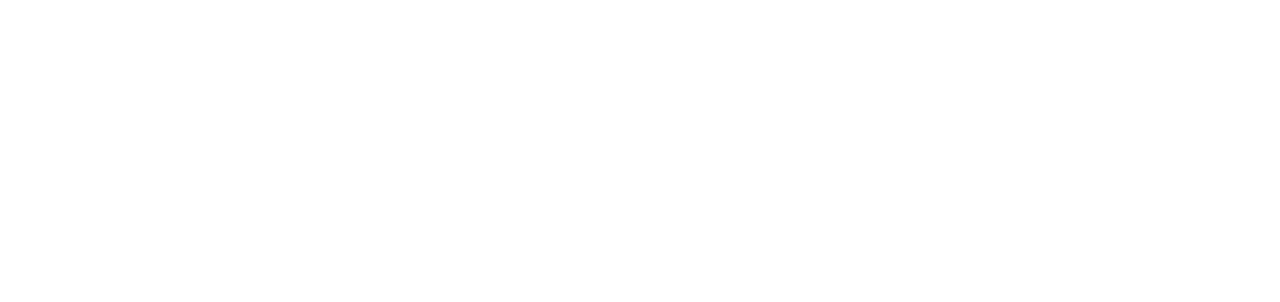
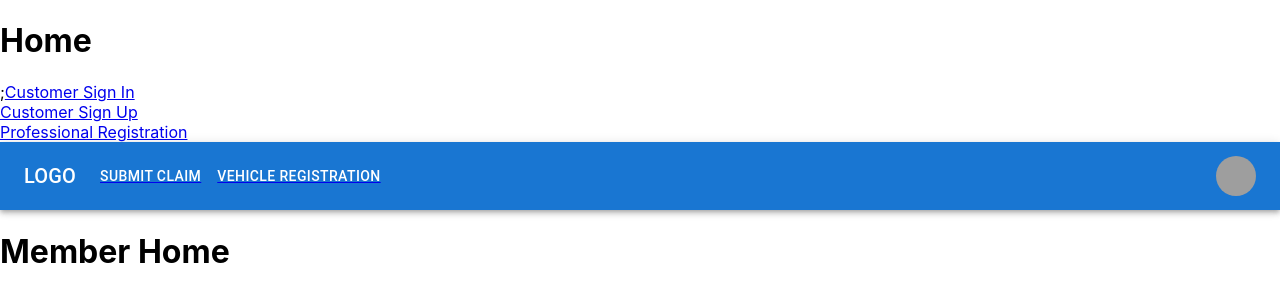
Before and after one commit to emma-edwards/CSCI314-C13, a React (Create React App) app in the folder my-react-app/: page /MemberHome in a window 1280 px wide. Before the commit this address had no page. Shown: the top 302 px of the page. Built offline with nearby package versions, Linux system fonts and the light colour scheme; grey boxes are pictures that could not be loaded.

Commit message:
working on page structure

```diff
--- a/my-react-app/src/Pages/Home.js
+++ b/my-react-app/src/Pages/Home.js
@@ -1,5 +1,22 @@
+import { Outlet, Link as RouterLink } from "react-router-dom";
+
 const Home = () => {
-    return <h1>Home</h1>;
+    return (
+        <>
+            <h1>Home</h1>;
+
+            <RouterLink to="/SignIn">Customer Sign In</RouterLink>
+            <br />
+            <RouterLink to="/SignUp">Customer Sign Up</RouterLink>
+            <br />
+            <RouterLink to="/ProfessionalReg">Professional Registration</RouterLink>
+            <br />
+
+            <Outlet />
+
+        </>
+    )
+
 };
 
 export default Home;
--- /dev/null
+++ b/my-react-app/src/Pages/MemberHome.js
@@ -0,0 +1,7 @@
+const MemberHome = () => {
+    return <h1>Member Home</h1>;
+
+
+};
+
+export default MemberHome;
--- /dev/null
+++ b/my-react-app/src/Pages/Nav.js
@@ -0,0 +1,153 @@
+import * as React from 'react';
+import AppBar from '@mui/material/AppBar';
+import Box from '@mui/material/Box';
+import Toolbar from '@mui/material/Toolbar';
+import IconButton from '@mui/material/IconButton';
+import Typography from '@mui/material/Typography';
+import Menu from '@mui/material/Menu';
+import MenuIcon from '@mui/icons-material/Menu';
+import Container from '@mui/material/Container';
+import Avatar from '@mui/material/Avatar';
+import Button from '@mui/material/Button';
+import Tooltip from '@mui/material/Tooltip';
+import MenuItem from '@mui/material/MenuItem';
+import { Outlet, Link as RouterLink } from "react-router-dom";
+
+const pages = [['Submit Claim', '/SubmitClaim'], ['Vehicle Registration', '/VehicleReg']];
+//const pageRoutes = ['/SubmitClaim', '/VehicleReg'];
+//const numPages = 2;
+const settings = [['Home', '/MemberHome' ], ['Membership', '/EditMembership'], ['Logout', '/']];
+//const settingRoutes = [, '/EditMembership', '/Home'];
+
+const ResponsiveAppBar = () => {
+    const [anchorElNav, setAnchorElNav] = React.useState(null);
+    const [anchorElUser, setAnchorElUser] = React.useState(null);
+
+    const handleOpenNavMenu = (event) => {
+        setAnchorElNav(event.currentTarget);
+    };
+    const handleOpenUserMenu = (event) => {
+        setAnchorElUser(event.currentTarget);
+    };
+
+    const handleCloseNavMenu = () => {
+        setAnchorElNav(null);
+    };
+
+    const handleCloseUserMenu = () => {
+        setAnchorElUser(null);
+    };
+
+    return (
+        <>
+        <AppBar position="static">
+            <Container maxWidth="xl">
+                <Toolbar disableGutters>
+                    <Typography
+                        variant="h6"
+                        noWrap
+                        component="div"
+                        sx={{ mr: 2, display: { xs: 'none', md: 'flex' } }}
+                    >
+                        LOGO
+                    </Typography>
+
+                    <Box sx={{ flexGrow: 1, display: { xs: 'flex', md: 'none' } }}>
+                        <IconButton
+                            size="large"
+                            aria-label="account of current user"
+                            aria-controls="menu-appbar"
+                            aria-haspopup="true"
+                            onClick={handleOpenNavMenu}
+                            color="inherit"
+                        >
+                            <MenuIcon />
+                        </IconButton>
+                        <Menu
+                            id="menu-appbar"
+                            anchorEl={anchorElNav}
+                            anchorOrigin={{
+                                vertical: 'bottom',
+                                horizontal: 'left',
+                            }}
+                            keepMounted
+                            transformOrigin={{
+                                vertical: 'top',
+                                horizontal: 'left',
+                            }}
+                            open={Boolean(anchorElNav)}
+                            onClose={handleCloseNavMenu}
+                            sx={{
+                                display: { xs: 'block', md: 'none' },
+                            }}
+                        >
+                            {pages.map((page) => (
+                                <MenuItem key={page} onClick={handleCloseNavMenu}>
+                                    <Typography textAlign="center">{page}</Typography>
+                                </MenuItem>
+                            ))}
+                        </Menu>
+                    </Box>
+                    <Typography
+                        variant="h6"
+                        noWrap
+                        component="div"
+                        sx={{ flexGrow: 1, display: { xs: 'flex', md: 'none' } }}
+                    >
+                        LOGO
+                    </Typography>
+                    <Box sx={{ flexGrow: 1, display: { xs: 'none', md: 'flex' } }}>
+                        {pages.map((page) => (
+                            <RouterLink to={page[1]}>
+                                <Button
+                                    key={page[0]}
+                                    onClick={handleCloseNavMenu}
+                                    sx={{ my: 2, color: 'white', display: 'block' }}
+                                >
+                                    {page[0]}
+                                </Button>
+                            </RouterLink>
+                        ))}
+                    </Box>
+
+                    <Box sx={{ flexGrow: 0 }}>
+                        <Tooltip title="Open settings">
+                            <IconButton onClick={handleOpenUserMenu} sx={{ p: 0 }}>
+                                <Avatar alt="Remy Sharp" src="/static/images/avatar/2.jpg" />
+                            </IconButton>
+                        </Tooltip>
+                        <Menu
+                            sx={{ mt: '45px' }}
+                            id="menu-appbar"
+                            anchorEl={anchorElUser}
+                            anchorOrigin={{
+                                vertical: 'top',
+                                horizontal: 'right',
+                            }}
+                            keepMounted
+                            transformOrigin={{
+                                vertical: 'top',
+                                horizontal: 'right',
+                            }}
+                            open={Boolean(anchorElUser)}
+                            onClose={handleCloseUserMenu}
+                        >
+                            {settings.map((setting) => (
+                                <RouterLink to={setting[1]}>
+                                    <MenuItem key={setting[0]} onClick={handleCloseUserMenu}>
+                                        <Typography textAlign="center">{setting[0]}</Typography>
+                                    </MenuItem>
+                                </RouterLink>
+                            ))}
+                        </Menu>
+                    </Box>
+                </Toolbar>
+            </Container>
+        </AppBar>
+
+        <Outlet />
+
+        </>
+    );
+};
+export default ResponsiveAppBar;
--- a/my-react-app/src/Pages/SignIn.js
+++ b/my-react-app/src/Pages/SignIn.js
@@ -12,6 +12,7 @@
 import Typography from '@mui/material/Typography';
 import Container from '@mui/material/Container';
 import { createTheme, ThemeProvider } from '@mui/material/styles';
+import { Outlet, Link as RouterLink } from "react-router-dom";
 
 function Copyright(props) {
     return (
@@ -81,6 +82,7 @@
                             control={<Checkbox value="remember" color="primary" />}
                             label="Remember me"
                         />
+                        <RouterLink to="/MemberHome">
                         <Button
                             type="submit"
                             fullWidth
@@ -89,6 +91,7 @@
                         >
                             Sign In
                         </Button>
+                        </RouterLink>
                         <Grid container>
                             <Grid item xs>
                                 <Link href="#" variant="body2">
@@ -96,9 +99,9 @@
                                 </Link>
                             </Grid>
                             <Grid item>
-                                <Link href="#" variant="body2">
+                                <RouterLink to="/SignUp" variant="body2">
                                     {"Don't have an account? Sign Up"}
-                                </Link>
+                                </RouterLink>
                             </Grid>
                         </Grid>
                     </Box>
--- a/my-react-app/src/Pages/SignUp.js
+++ b/my-react-app/src/Pages/SignUp.js
@@ -12,6 +12,7 @@
 import Typography from '@mui/material/Typography';
 import Container from '@mui/material/Container';
 import { createTheme, ThemeProvider } from '@mui/material/styles';
+import { Outlet, Link as RouterLink } from "react-router-dom";
 
 function Copyright(props) {
     return (
@@ -107,6 +108,7 @@
                                 />
                             </Grid>
                         </Grid>
+                        <RouterLink to="/MemberHome">
                         <Button
                             type="submit"
                             fullWidth
@@ -115,11 +117,12 @@
                         >
                             Sign Up
                         </Button>
+                        </RouterLink>
                         <Grid container justifyContent="flex-end">
                             <Grid item>
-                                <Link href="#" variant="body2">
+                                <RouterLink to="/SignIn" variant="body2">
                                     Already have an account? Sign in
-                                </Link>
+                                </RouterLink>
                             </Grid>
                         </Grid>
                     </Box>
--- a/my-react-app/src/index.js
+++ b/my-react-app/src/index.js
@@ -4,6 +4,7 @@
 import './index.css';
 //import App from './App';
 import Layout from './Pages/Layout';
+import Nav from './Pages/Nav';
 import Home from './Pages/Home';
 import SignIn from './Pages/SignIn';
 import Subscriptions from './Pages/Subscriptions';
@@ -14,13 +15,15 @@
 import VehicleReg from "./Pages/VehicleReg";
 import SubmitClaim from "./Pages/SubmitClaim";
 import SignUp from "./Pages/SignUp";
+import MemberHome from './Pages/MemberHome';
 
 
 export default function App() {
     return (
-        <BrowserRouter>
+        /*<BrowserRouter>
             <Routes>
-                <Route path="/" element={<Layout />}>
+                {/!* <Route path="/" element={<Layout />}> *!/}
+                <Route path="/" element={<Nav />}>
                     <Route index element={<Home />} />
                     <Route path="SignIn" element={<SignIn />} />
                     <Route path="Subscriptions" element={<Subscriptions />} />
@@ -30,10 +33,34 @@
                     <Route path="VehicleReg" element={<VehicleReg />} />
                     <Route path="SubmitClaim" element={<SubmitClaim />} />
                     <Route path="SignUp" element={<SignUp />} />
+                    <Route path="MemberHome" element={<MemberHome />} />
 
 
 
                 </Route>
+            </Routes>
+
+        </BrowserRouter>*/
+
+        <BrowserRouter>
+            <Routes>
+                {/* <Route path="/" element={<Layout />}> */}
+                <Route path="/" element={<Home />}>
+                    <Route path="SignIn" element={<SignIn />} />
+                    <Route path="SignUp" element={<SignUp />} />
+                    <Route path="ProfessionalReg" element={<ProfessionalReg />} />
+                    <Route path="MemberHome" element={<Nav />}>
+                        <Route index element={<MemberHome />} />
+                        <Route path="Subscriptions" element={<Subscriptions />} />
+                        <Route path="Pricing" element={<Pricing />} />
+                        <Route path="EditMembership" element={<EditMembership />} />
+                        <Route path="VehicleReg" element={<VehicleReg />} />
+                        <Route path="SubmitClaim" element={<SubmitClaim />} />
+                        <Route path="MemberHome" element={<MemberHome />} />
+                    </Route>
+                </Route>
+
+
             </Routes>
 
         </BrowserRouter>
```
